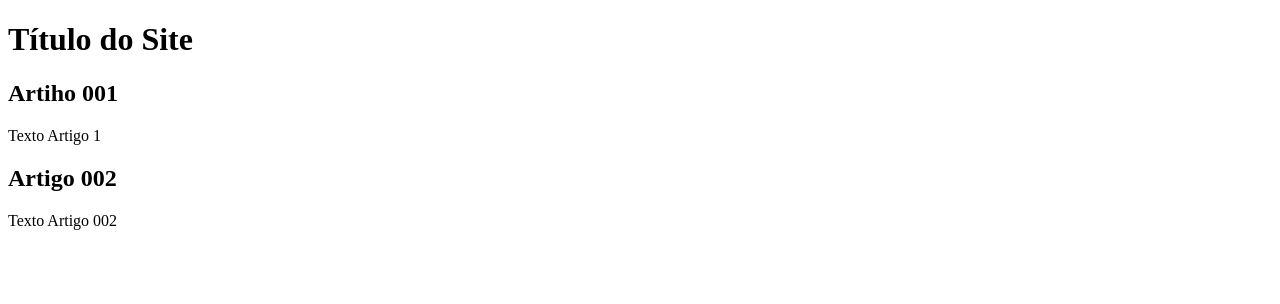
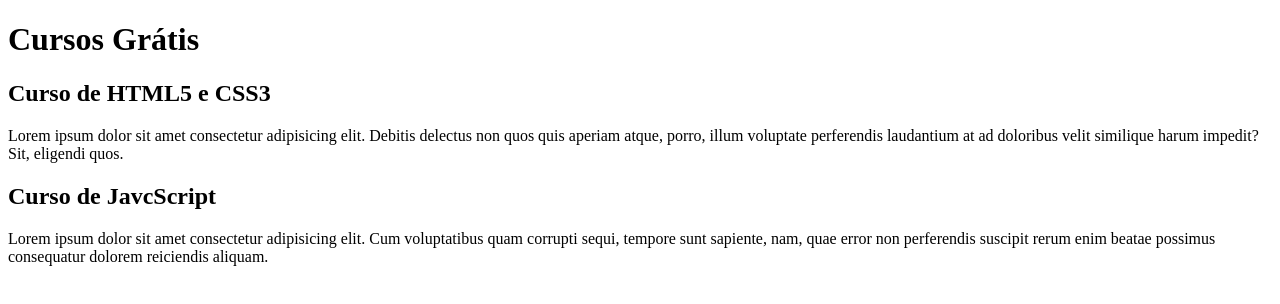
Before and after one commit to weritonpetreca/projeto-site, a plain HTML site: page index.html in a window 1280 px wide. Drawn offline with Linux system fonts and the light colour scheme.

Commit message:
added content

```diff
--- a/index.html
+++ b/index.html
@@ -8,15 +8,15 @@
 <body>
     <main>
         <header>
-            <h1>Título do Site</h1>
+            <h1>Cursos Grátis</h1>
         </header>
         <article>
-            <h2>Artiho 001</h2>
-            <p>Texto Artigo 1</p>
+            <h2>Curso de HTML5 e CSS3</h2>
+            <p>Lorem ipsum dolor sit amet consectetur adipisicing elit. Debitis delectus non quos quis aperiam atque, porro, illum voluptate perferendis laudantium at ad doloribus velit similique harum impedit? Sit, eligendi quos.</p>
         </article>
         <article>
-            <h2>Artigo 002</h2>
-            <p>Texto Artigo 002</p>
+            <h2>Curso de JavcScript</h2>
+            <p>Lorem ipsum dolor sit amet consectetur adipisicing elit. Cum voluptatibus quam corrupti sequi, tempore sunt sapiente, nam, quae error non perferendis suscipit rerum enim beatae possimus consequatur dolorem reiciendis aliquam.</p>
         </article>
     </main>
 </body>
```
